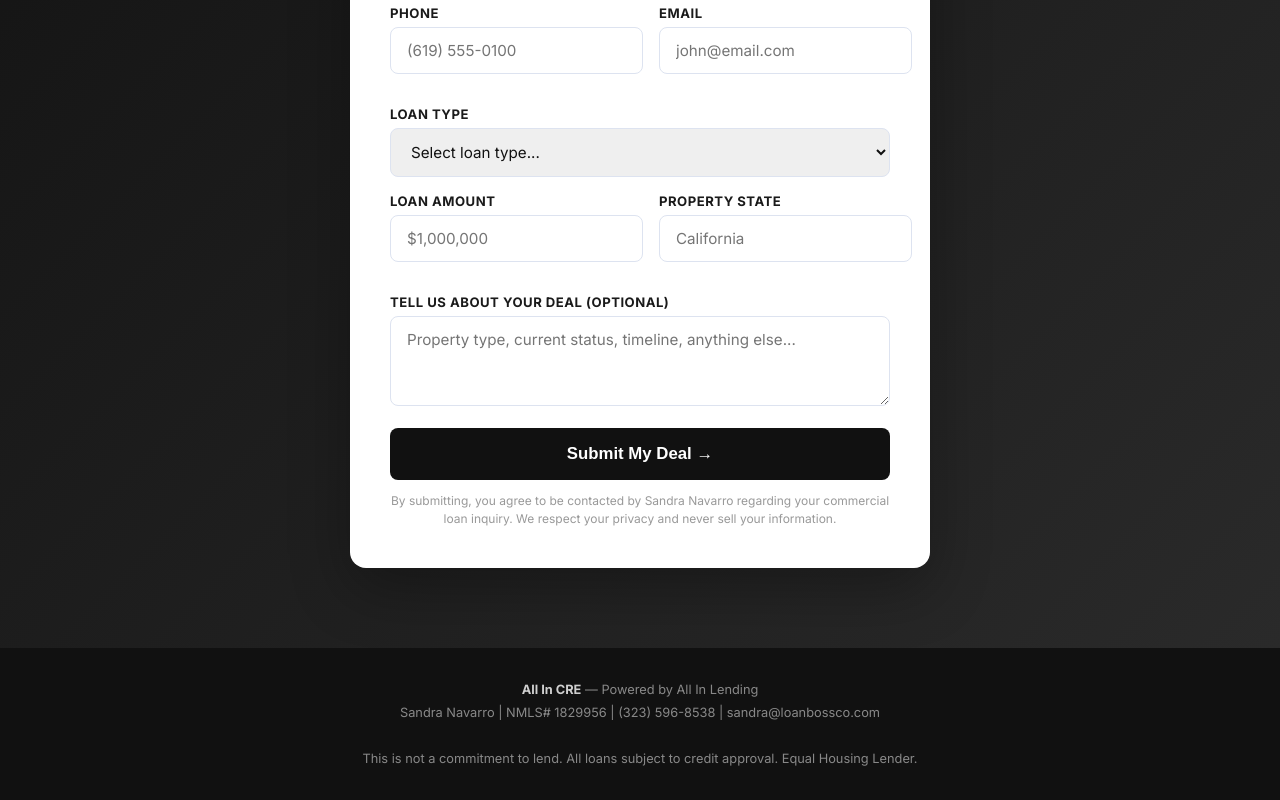
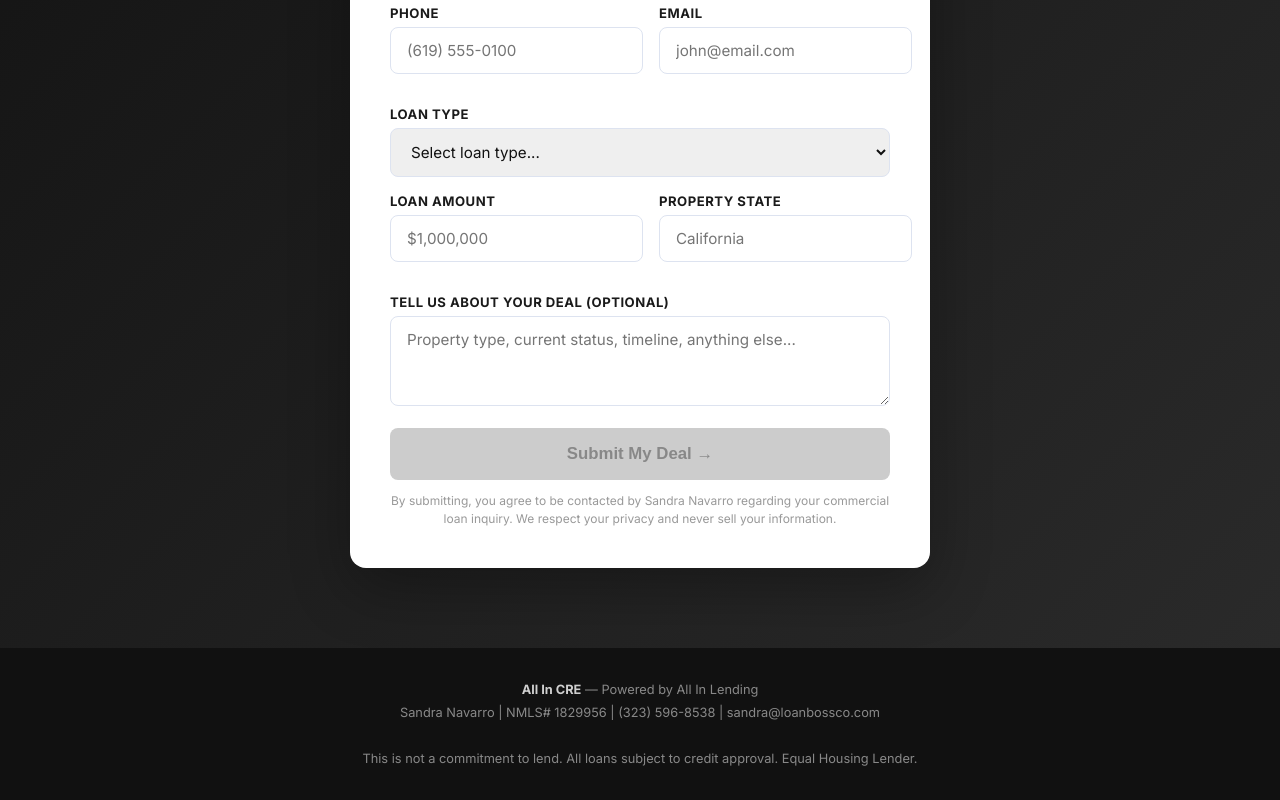
Before and after one commit to laflairchuck33/ALL-IN-CRE, a website: page index.html in a window 1280 px wide. Shown: the part 6665-7465 px from the top of the page. Drawn offline with Linux system fonts and the light colour scheme.

Commit message:
Disable submit button until all required fields filled

```diff
--- a/index.html
+++ b/index.html
@@ -104,8 +104,9 @@ section{padding:80px 5%;}
 .form-group input,.form-group select,.form-group textarea{padding:13px 16px;border:1.5px solid #dde3f0;border-radius:8px;font-size:.95rem;color:var(--dark);transition:.2s;font-family:inherit;}
 .form-group input:focus,.form-group select:focus,.form-group textarea:focus{outline:none;border-color:var(--gold);box-shadow:0 0 0 3px rgba(201,168,76,.15);}
 .form-group textarea{resize:vertical;min-height:90px;}
-.submit-btn{width:100%;background:#111111;color:#ffffff;font-weight:800;font-size:1.05rem;padding:16px;border:none;border-radius:8px;cursor:pointer;transition:.2s;margin-top:6px;}
-.submit-btn:hover{background:#333333;color:#ffffff;}
+.submit-btn{width:100%;background:#cccccc;color:#888888;font-weight:800;font-size:1.05rem;padding:16px;border:none;border-radius:8px;cursor:not-allowed;transition:.2s;margin-top:6px;}
+.submit-btn.ready{background:#111111;color:#ffffff;cursor:pointer;}
+.submit-btn.ready:hover{background:#333333;}
 .form-disclaimer{font-size:.75rem;color:#999;text-align:center;margin-top:12px;line-height:1.5;}
 #formSuccess{display:none;text-align:center;padding:20px;}
 #formSuccess h3{color:var(--navy);font-size:1.3rem;margin-bottom:8px;}
@@ -625,7 +626,7 @@ footer strong{color:rgba(255,255,255,0.8);}
         <label>Tell us about your deal (optional)</label>
         <textarea id="notes" placeholder="Property type, current status, timeline, anything else..."></textarea>
       </div>
-      <button type="submit" class="submit-btn">Submit My Deal →</button>
+      <button type="submit" id="leadSubmitBtn" class="submit-btn" disabled>Submit My Deal →</button>
       <div class="form-disclaimer">By submitting, you agree to be contacted by Sandra Navarro regarding your commercial loan inquiry. We respect your privacy and never sell your information.</div>
     </form>
   </div>
@@ -664,6 +665,23 @@ function submitScenario(e) {
   document.getElementById('scenarioSuccess').style.display = 'block';
 }
 
+// Required fields validation for lead form
+function checkLeadForm() {
+  const btn = document.getElementById('leadSubmitBtn');
+  const fields = ['fname','lname','phone','email','loanType'];
+  const allFilled = fields.every(id => document.getElementById(id).value.trim() !== '');
+  btn.classList.toggle('ready', allFilled);
+  btn.disabled = !allFilled;
+}
+document.addEventListener('DOMContentLoaded', function() {
+  ['fname','lname','phone','email','loanType'].forEach(id => {
+    const el = document.getElementById(id);
+    if (el) el.addEventListener('input', checkLeadForm);
+    if (el) el.addEventListener('change', checkLeadForm);
+  });
+  checkLeadForm();
+});
+
 function submitForm(e) {
   e.preventDefault();
   const data = {
```
